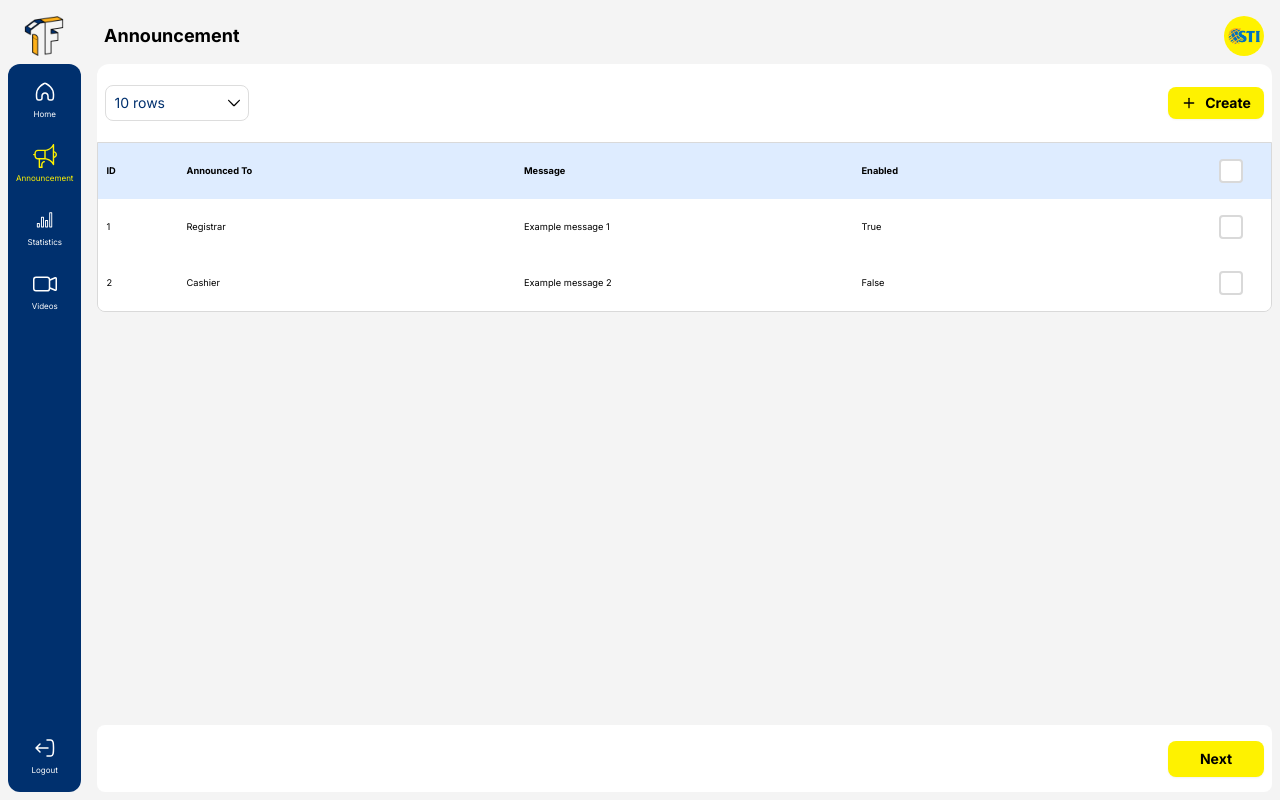
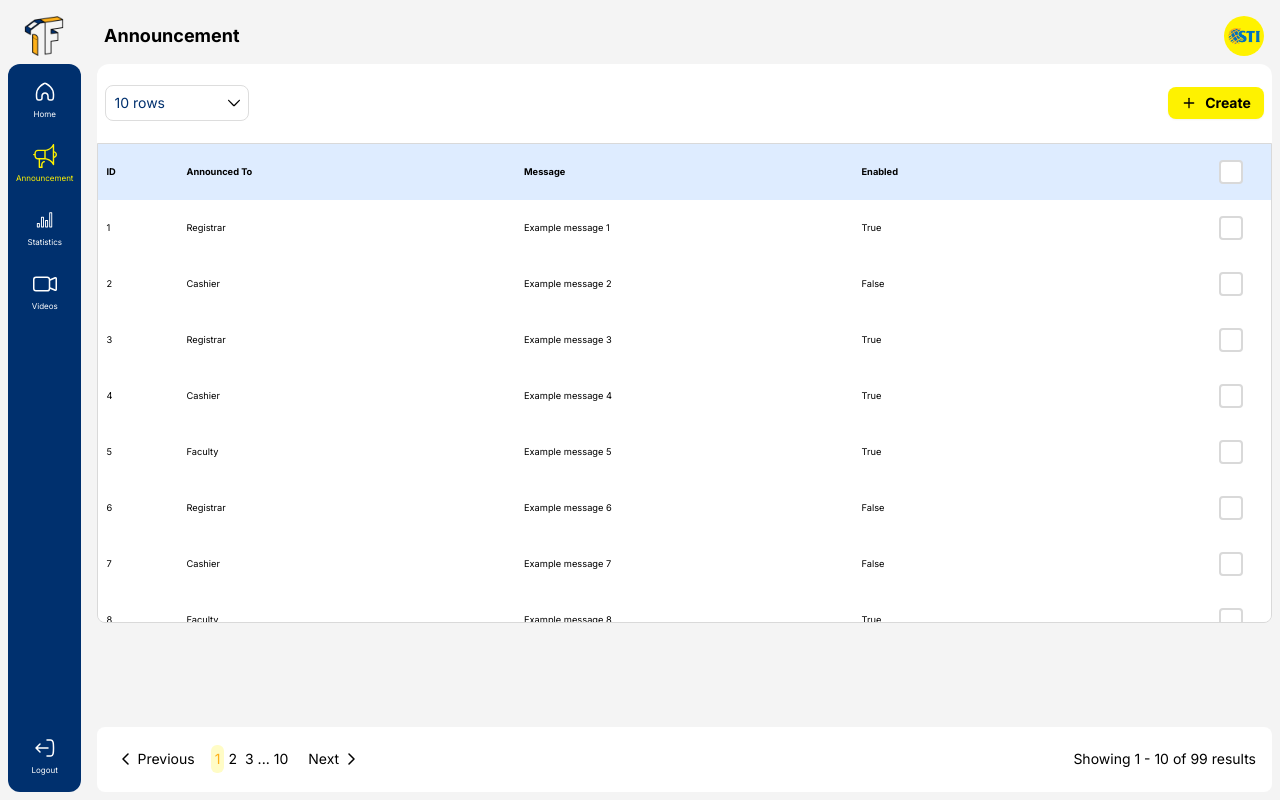
Before and after one commit to hanznikkol/oneflow-admin, a Vue app: page /announcement in a window 1280 px wide. Built offline with nearby package versions, Linux system fonts and the light colour scheme.

Commit message:
Push to frontend

```diff
--- a/src/components/announcement/AnnouncementContainer.vue
+++ b/src/components/announcement/AnnouncementContainer.vue
@@ -46,21 +46,25 @@
         </div>
         <!-- Table -->
         <div class="w-full flex-grow">
-            <TableAnnoucement @selection:changed = "handleSelectionChanged"/>
+            <TableAnnoucement
+                :headers = "tableHeaders"
+                :items = "paginatedItems"
+                :currentPage = "currentPage"
+                :itemsPerPage = "itemsPerPage"
+                @selection:changed = "handleSelectionChanged"/>
         </div>
     </div>
 
-    <!-- Bottom Container -->
-    <div class="bg-pure-white w-full h-[10%] p-2 rounded-lg">
-        <div class="w-full h-full flex justify-end items-center">
-            <ButtonContainer
-                text="Next"
-                textClass = "text-xs lg:text-sm font-bold"
-                sizeClass = "w-24 h-9 px-2"
-                buttonRadius = "rounded-lg"
-            />
-        </div>
+    <!-- Pagination -->
+    <div class="bg-pure-white w-full h-[10%] px-2 rounded-lg flex items-center">
+        <Pagination
+            :itemsPerPage = "itemsPerPage"
+            :currentPage = "currentPage"
+            :totalItems = "totalItems"
+            @update:currentChange = "handlePageChange"
+        />
     </div>
+
     <!-- Show Dialog Box -->
     <DialogBoxAnnouncement
         v-if="isAnnouncementVisible"
@@ -70,12 +74,13 @@
 </template>
 
 <script setup>
-import { ref } from 'vue';
+import { ref, computed } from 'vue';
 
 //Components
 import ButtonContainer from '../main/subcomponents/ButtonContainer.vue';
 import DropdownBoxContainer from '../main/subcomponents/DropdownBoxContainer.vue';
 import TableAnnoucement from './subcomponents/TableAnnoucement.vue';
+import Pagination from '../pagination/Pagination.vue';
 
 //Dialog Box
 import DialogBoxAnnouncement from '../dialogbox/DialogBoxAnnouncement.vue';
@@ -88,6 +93,44 @@ import IconAdd from '../icons/announcement_icons/IconAdd.vue';
 //Dropdown
 const rowOptions = ['10 rows', '20 rows', '50 rows', '100 rows']
 const selectedRows = ref(rowOptions[0]);
+
+// Table Data
+const tableHeaders = ref(['ID', 'Announced To', 'Message', 'Enabled'])
+const tableItems = ref([
+    { ID: 1, 'Announced To': 'Registrar', Message: 'Example message 1', Enabled: 'True', selected: false },
+    { ID: 2, 'Announced To': 'Cashier', Message: 'Example message 2', Enabled: 'False', selected: false },
+    { ID: 3, 'Announced To': 'Registrar', Message: 'Example message 3', Enabled: 'True', selected: false },
+    { ID: 4, 'Announced To': 'Cashier', Message: 'Example message 4', Enabled: 'True', selected: false },
+    { ID: 5, 'Announced To': 'Faculty', Message: 'Example message 5', Enabled: 'True', selected: false },
+    { ID: 6, 'Announced To': 'Registrar', Message: 'Example message 6', Enabled: 'False', selected: false },
+    { ID: 7, 'Announced To': 'Cashier', Message: 'Example message 7', Enabled: 'False', selected: false },
+    { ID: 8, 'Announced To': 'Faculty', Message: 'Example message 8', Enabled: 'True', selected: false },
+    { ID: 9, 'Announced To': 'Registrar', Message: 'Example message 9', Enabled: 'False', selected: false },
+    { ID: 10, 'Announced To': 'Cashier', Message: 'Example message 10', Enabled: 'True', selected: false },
+    { ID: 11, 'Announced To': 'Faculty', Message: 'Example message 11', Enabled: 'False', selected: false },
+    { ID: 12, 'Announced To': 'Registrar', Message: 'Example message 12', Enabled: 'True', selected: false },
+    { ID: 13, 'Announced To': 'Cashier', Message: 'Example message 13', Enabled: 'False', selected: false },
+    { ID: 14, 'Announced To': 'Faculty', Message: 'Example message 14', Enabled: 'True', selected: false },
+    { ID: 15, 'Announced To': 'Registrar', Message: 'Example message 15', Enabled: 'False', selected: false },
+    { ID: 16, 'Announced To': 'Cashier', Message: 'Example message 16', Enabled: 'True', selected: false },
+    { ID: 17, 'Announced To': 'Faculty', Message: 'Example message 17', Enabled: 'False', selected: false },
+    { ID: 18, 'Announced To': 'Registrar', Message: 'Example message 18', Enabled: 'True', selected: false },
+    { ID: 19, 'Announced To': 'Cashier', Message: 'Example message 19', Enabled: 'True', selected: false },
+    { ID: 20, 'Announced To': 'Faculty', Message: 'Example message 20', Enabled: 'False', selected: false },
+    // Repeat pattern for remaining items up to 99
+]);
+
+// Add remaining items up to 99
+for (let i = 21; i <= 99; i++) {
+    tableItems.value.push({
+        ID: i,
+        'Announced To': i % 3 === 0 ? 'Faculty' : i % 2 === 0 ? 'Cashier' : 'Registrar',
+        Message: `Example message ${i}`,
+        Enabled: i % 2 === 0 ? 'True' : 'False',
+        selected: false
+    });
+}
+
 //Add Announcement Dialogbox
 const isAnnouncementVisible = ref(false)
 const dialogMode = ref('create')
@@ -105,4 +148,26 @@ const openDialog = (mode) => {
     dialogMode.value = mode;
     isAnnouncementVisible.value = true;
 };
+
+// Pagination state
+const currentPage = ref(1);
+const itemsPerPage = ref(parseInt(selectedRows.value.split(' ')[0], 10));
+const totalItems = ref(tableItems.value.length);
+
+// Compute paginated items based on current page and items per page
+const paginatedItems = computed(() => {
+    // Ensure tableItems is an array
+    if (Array.isArray(tableItems.value)) {
+        const start = (currentPage.value - 1) * itemsPerPage.value;
+        const end = start + itemsPerPage.value;
+        return tableItems.value.slice(start, end);
+    }
+    return [];
+});
+
+//Handle Page Changes
+const handlePageChange = (page) => {
+    currentPage.value = page;
+    // Fetch new data or update table based on new page
+};
 </script>
--- a/src/components/announcement/subcomponents/TableAnnoucement.vue
+++ b/src/components/announcement/subcomponents/TableAnnoucement.vue
@@ -1,17 +1,17 @@
 <template>
-    <div class="max-h-[26rem] overflow-y-auto rounded-b-lg border border-gray">
+    <div class="max-h-[26rem] xl:max-h-[30rem] overflow-y-auto rounded-b-lg border border-gray">
         <table class="min-w-full bg-pure-white table-fixed">
             <!-- Header -->
             <thead class="bg-accent">
                 <tr class="flex items-center">
                     <!-- Table Headers -->
                     <th
-                        v-for= "(headers, index) in header"
+                        v-for= "(header, index) in headers"
                         :key = "index"
-                        :class= "index === 0 ? 'w-20' : 'flex-1'"
+                        :class= "index === 0 ? 'w-12 lg:w-20' : 'flex-1'"
                         class=" text-left text-[.58rem] py-4 px-2 cursor-default whitespace-nowrap"
                     >
-                        {{ headers }}
+                        {{ header }}
                     </th>
                     <!-- Checkbox -->
                     <th class="w-20 text-center text-sm py-4 px-2 flex items-center justify-center">
@@ -26,13 +26,13 @@
             <!-- Content -->
             <tbody>
                 <!-- Table Row -->
-                <tr v-for="(item, index) in items" :key="index"
+                <tr v-for="(item, index) in paginatedItems" :key="index"
                     class="flex items-center"
                     :class="{'bg-light-accent': item.selected }"
                 >
                     <!-- Table Items -->
-                    <td v-for="(header, hIndex) in header" :key="hIndex"
-                        :class= "hIndex === 0 ? 'w-20' : 'flex-1'"
+                    <td v-for="(header, hIndex) in headers" :key="hIndex"
+                        :class= "hIndex === 0 ? 'w-12 lg:w-20' : 'flex-1'"
                         class=" text-left text-[.58rem] px-2 py-4 cursor-default whitespace-nowrap"
                     >
                         {{ item[header] }}
@@ -52,21 +52,43 @@
 </template>
 
 <script setup>
-import { ref, watch } from 'vue';
+import { ref, watch, computed } from 'vue';
 import CheckboxSelector from '../../main/subcomponents/CheckboxSelector.vue';
 
-const header = ref(['ID', 'Announced To', 'Message', 'Enabled'])
-const items = ref([
-    { ID: 1, 'Announced To': 'Registrar', Message: 'Example message 1', Enabled: 'True', selected: false },
-    { ID: 2, 'Announced To': 'Cashier', Message: 'Example message 2', Enabled: 'False', selected: false },
-])
+const tableProps = defineProps({
+    headers: {
+        type: Array,
+        required: true,
+    },
+    currentPage: {
+        type: Number,
+        required: true,
+        default: 1
+    },
+    itemsPerPage: {
+        type: Number,
+        required: true,
+        default: 10
+    },
+    items: {
+        type: Array,
+        required: true,
+        default: () => []
+    }
+})
 
 const emit = defineEmits(['selection:changed']);
 const headerChecked = ref(false)
 
+//Compute paginated items
+const paginatedItems = computed(() => {
+    const start = (tableProps.currentPage - 1) * tableProps.itemsPerPage
+    const end = start + tableProps.itemsPerPage
+    return tableProps.items.slice(start, end);
+})
 //Select All Items
 const toggleSelectAll = (isChecked) => {
-    items.value.forEach(item => item.selected = isChecked);
+    paginatedItems.value.forEach(item => item.selected = isChecked);
     emit('selection:changed', getSelectionStatus())
 }
 
@@ -76,23 +98,23 @@ watch(headerChecked, (newValue) => {
 });
 
 // Watch for changes in the items to update headerChecked
-watch(items, () => {
+watch(() => tableProps.items, () => {
     const { allSelected } = getSelectionStatus();
     headerChecked.value = allSelected;
 }, { deep: true });
 
 // Select Specific Items
 const toggleSelectItem = (index, isChecked) => {
-    if (items.value[index]) {
-        items.value[index].selected = isChecked;
+    if (tableProps.items[index]) {
+        tableProps.items[index].selected = isChecked;
         emit('selection:changed', getSelectionStatus());
     }
 }
 
 //Get the Selection Status
 const getSelectionStatus = () => {
-    const totalItems = items.value.length;
-    const selectedItems = items.value.filter(item => item.selected).length;
+    const totalItems = tableProps.items.length;
+    const selectedItems = tableProps.items.filter(item => item.selected).length;
     return {
         allSelected: totalItems > 0 && selectedItems === totalItems,
         anySelected: selectedItems > 0
--- /dev/null
+++ b/src/components/icons/pagination_icons/IconNext.vue
@@ -0,0 +1,5 @@
+<template>
+    <svg viewBox="0 0 24 24" fill="none" xmlns="http://www.w3.org/2000/svg">
+    <path d="M10 7L15 12L10 17" stroke="#000000" stroke-width="1.5" stroke-linecap="round" stroke-linejoin="round"/>
+    </svg>
+</template>
--- /dev/null
+++ b/src/components/icons/pagination_icons/IconPrevious.vue
@@ -0,0 +1,5 @@
+<template>
+    <svg viewBox="0 0 24 24" fill="none" xmlns="http://www.w3.org/2000/svg">
+    <path d="M15 7L10 12L15 17" stroke="#000000" stroke-width="1.5" stroke-linecap="round" stroke-linejoin="round"/>
+    </svg>
+</template>
--- /dev/null
+++ b/src/components/pagination/Pagination.vue
@@ -0,0 +1,145 @@
+<template>
+    <div class="w-full h-auto flex justify-between items-center px-2">
+        <!-- Control -->
+        <div class="flex flex-start flex-1">
+
+            <div class="flex items-center gap-4">
+                <!-- Previous Button -->
+                <button
+                    @click = "goPreviousPage"
+                    class="flex items-center text-sm"
+                >
+                    <!-- Icon -->
+                    <component class="w-6 h-6":is = "IconPrevious"/>
+                    Previous
+                </button>
+
+                <!-- Page Numbers -->
+                <div class="flex items-center">
+                    <!-- First Page Button -->
+                    <button
+                        v-if = "showFirstPage"
+                        @click = "goToPage(1)"
+                        class="text-sm p-1"
+                    >
+                        1
+                    </button>
+
+                    <!-- Ellipses Before (Page Number) -->
+                    <span v-if="showEllipsesBefore" class="text-sm flex items-center">...</span>
+
+                    <!-- Page Number Buttons -->
+                    <button
+                        v-for="page in pageRange"
+                        :key="page"
+                        @click="goToPage(page)"
+                        :class = "{'bg-[#FFFCC6] text-dark-secondary': page === currentPage}"
+                        class="text-sm items-center p-1 rounded-md"
+                    >
+                        {{ page }}
+                    </button>
+
+                    <!-- Ellipses After (Page Number) -->
+                    <span v-if="showEllipsesAfter" class="text-sm flex items-center">...</span>
+
+                    <!-- Last Number Page Button -->
+                    <button
+                        v-if="showLastPage"
+                        @click = "goToPage(totalPages)"
+                        class="text-sm items-center rounded-md p-1"
+                    >
+                        {{ totalPages }}
+
+                    </button>
+                </div>
+
+                <!-- Next Button -->
+                <button
+                    @click = "goNextPage"
+                    class="flex items-center text-sm"
+                >
+                    Next
+                    <!-- Icon -->
+                    <component class="w-6 h-6":is = "IconNext"/>
+                </button>
+            </div>
+        </div>
+        <!-- Pagination Results -->
+        <div class="flex flex-1 justify-end">
+            <span class="text-sm">Showing {{ startResult }} - {{ endResult }} of {{ totalItems }} results</span>
+        </div>
+    </div>
+</template>
+
+<script setup>
+import { computed } from 'vue';
+//Icons
+import IconNext from '../icons/pagination_icons/IconNext.vue';
+import IconPrevious from '../icons/pagination_icons/IconPrevious.vue';
+
+const emit = defineEmits(['update:currentPage'])
+
+const paginationProps = defineProps({
+    currentPage: {
+        type: Number,
+        required : true
+    },
+    itemsPerPage: {
+        type: Number,
+        required: true
+    },
+    totalItems: {
+        type: Number,
+        required: true
+    }
+})
+
+//Total Pages
+const totalPages = computed(() => Math.ceil(paginationProps.totalItems / paginationProps.itemsPerPage))
+//Start and End Result
+const startResult = computed(() => (paginationProps.currentPage - 1) * paginationProps.itemsPerPage + 1);
+const endResult = computed(() => Math.min(paginationProps.currentPage * paginationProps.itemsPerPage, paginationProps.totalItems));
+const totalItems = computed(() => paginationProps.totalItems);
+
+
+
+const pageRange = computed(() => {
+    const pages = [];
+    const maxPagesBeforeCurrent = 5;
+    const maxPagesAfterCurrent = 2;
+    const startPage = Math.max(1, paginationProps.currentPage - maxPagesBeforeCurrent);
+    const endPage = Math.min(totalPages.value, paginationProps.currentPage + maxPagesAfterCurrent);
+
+    for (let i = startPage; i <= endPage; i++) {
+        pages.push(i);
+    }
+
+    return pages;
+});
+
+
+//Methods for Ellipses
+const showFirstPage = computed(() => pageRange.value[0] > 1)
+const showLastPage = computed(() => pageRange.value[pageRange.value.length - 1] < totalPages.value)
+const showEllipsesBefore = computed(() => pageRange.value[0] > 2)
+const showEllipsesAfter = computed(() => pageRange.value[pageRange.value.length - 1] < totalPages.value - 1)
+
+//Methods Page Changes
+const goPreviousPage = () => {
+    if (paginationProps.currentPage > 1) {
+        emit('update:currentPage', paginationProps.currentPage - 1)
+    }
+}
+
+const goNextPage = () => {
+    if (paginationProps.currentPage < totalPages.value){
+        emit('update:currentPage', paginationProps.currentPage + 1)
+    }
+}
+
+const goToPage = (page) => {
+    if (page >= 1 && page <= totalPages.value) {
+        emit('update:currentPage', page)
+    }
+}
+</script>
--- a/tailwind.config.js
+++ b/tailwind.config.js
@@ -10,6 +10,7 @@ export default {
       colors: {
         'primary' : '#00306E',
         'secondary' : '#FEF200',
+        'dark-secondary' : '#FEB019',
         'accent' : '#DEECFF',
         'light-accent': '#F1F7FF',
         'pure-white': '#FFFFFF',
```
